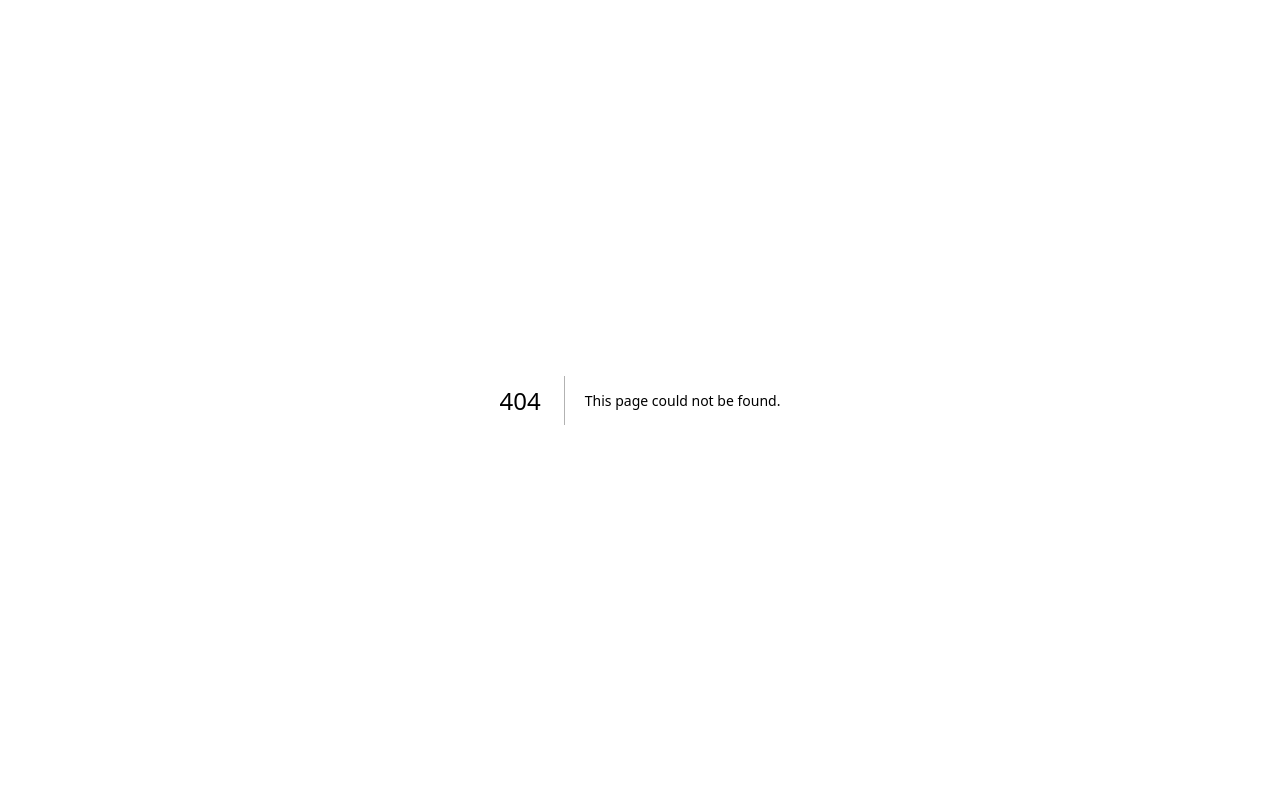
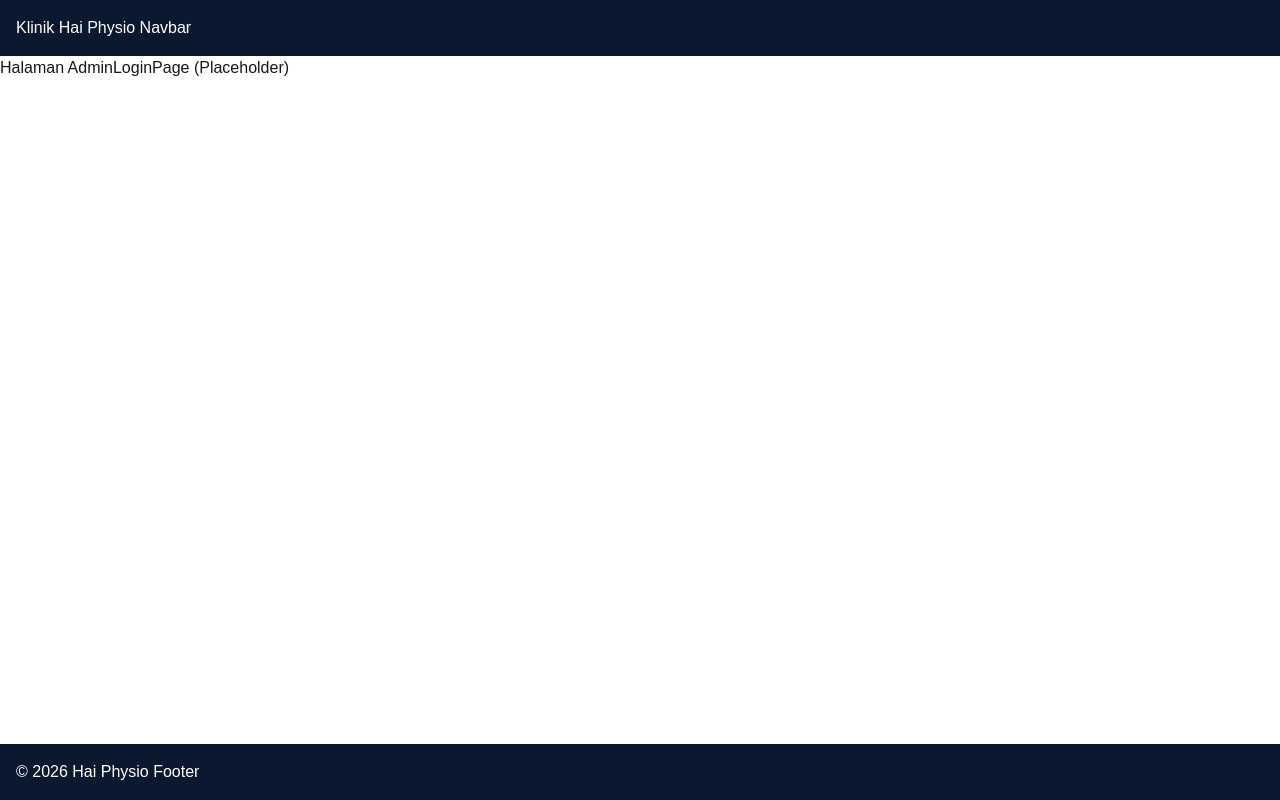
Before and after one commit to dezel21/web-HaiPhysio, a Next.js app: page /admin/login in a window 1280 px wide. Before the commit this address had no page. Built offline with nearby package versions, Linux system fonts and the light colour scheme.

Commit message:
feat: configure root layout with navbar and footer components

```diff
--- /dev/null
+++ b/src/app/admin/login/page.tsx
@@ -0,0 +1,3 @@
+export default function AdminLoginPage() {
+    return <div>Halaman AdminLoginPage (Placeholder)</div>;
+}
--- /dev/null
+++ b/src/app/kontak/page.tsx
@@ -0,0 +1,3 @@
+export default function ContactPage() {
+  return <div>Halaman ContactPage (Placeholder)</div>;
+}
--- /dev/null
+++ b/src/app/layanan/page.tsx
@@ -0,0 +1,3 @@
+export default function ServicePage() {
+  return <div>Halaman ServicePage (Placeholder)</div>;
+}
--- a/src/app/layout.tsx
+++ b/src/app/layout.tsx
@@ -1,20 +1,11 @@
 import type { Metadata } from "next";
-import { Geist, Geist_Mono } from "next/font/google";
 import "./globals.css";
-
-const geistSans = Geist({
-  variable: "--font-geist-sans",
-  subsets: ["latin"],
-});
-
-const geistMono = Geist_Mono({
-  variable: "--font-geist-mono",
-  subsets: ["latin"],
-});
+import Navbar from "@/components/Navbar";
+import Footer from "@/components/Footer";
 
 export const metadata: Metadata = {
-  title: "Create Next App",
-  description: "Generated by create next app",
+  title: "Hai Physio",
+  description: "Klinik Fisioterapi Efektif & Progresif",
 };
 
 export default function RootLayout({
@@ -23,11 +14,14 @@ export default function RootLayout({
   children: React.ReactNode;
 }>) {
   return (
-    <html
-      lang="en"
-      className={`${geistSans.variable} ${geistMono.variable} h-full antialiased`}
-    >
-      <body className="min-h-full flex flex-col">{children}</body>
+    <html lang="id">
+      <body className="flex flex-col min-h-screen">
+        <Navbar />
+        <main className="flex-grow">
+          {children}
+        </main>
+        <Footer />
+      </body>
     </html>
   );
-}
+  }
--- /dev/null
+++ b/src/app/login/page.tsx
@@ -0,0 +1,3 @@
+export default function LoginPage() {
+  return <div>Halaman Login (Placeholder)</div>;
+}
--- /dev/null
+++ b/src/app/register/page.tsx
@@ -0,0 +1,3 @@
+export default function RegisterPage() {
+  return <div>Halaman RegisterPage (Placeholder)</div>;
+}
--- /dev/null
+++ b/src/app/reset-password/page.tsx
@@ -0,0 +1,3 @@
+export default function ResetPasswordPage() {
+    return <div>Halaman ResetPasswordPage (Placeholder)</div>;
+}
--- /dev/null
+++ b/src/app/tentang-kami/page.tsx
@@ -0,0 +1,3 @@
+export default function AboutPage() {
+  return <div>Halaman AboutPage (Placeholder)</div>;
+}
--- /dev/null
+++ b/src/components/Footer.tsx
@@ -0,0 +1,7 @@
+export default function Footer() {
+  return (
+    <footer className="bg-[#0A192F] text-white p-4 mt-auto">
+      <div className="container mx-auto">© 2026 Hai Physio Footer</div>
+    </footer>
+  );
+}
--- /dev/null
+++ b/src/components/Navbar.tsx
@@ -0,0 +1,7 @@
+export default function Navbar() {
+  return (
+    <nav className="sticky top-0 z-50 bg-[#0A192F] text-white p-4">
+      <div className="container mx-auto">Klinik Hai Physio Navbar</div>
+    </nav>
+  );
+}
```
